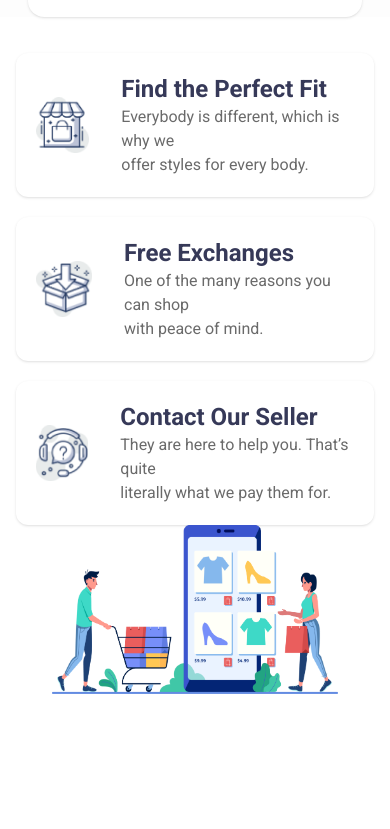
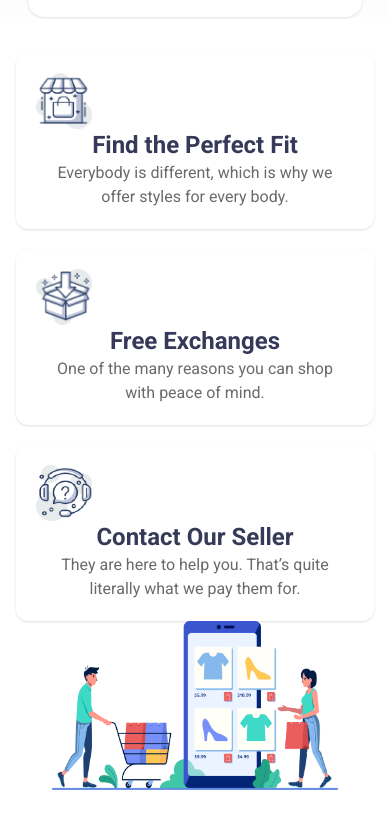
Before and after one commit to adnanmahmud0/penguin-fashion, a plain HTML site: page index.html in a window 390 px wide. Shown: the part 4296-5125 px from the top of the page. Before the commit the page ends 5070 px from the top, so only its background shows below. Drawn offline with nearby package versions, Linux system fonts and the light colour scheme.

```diff
--- a/index.html
+++ b/index.html
@@ -171,9 +171,9 @@
         <section class="lg:px-32 lg:py-12 px-4">
             <div class="lg:flex items-center mb-20">
                 <!-- Left Side - Features -->
-                <div class="lg:w-2/5 space-y-5">
+                <div class="lg:w-2/5 space-y-5 ">
                     <!-- Feature 1 -->
-                    <div class="flex items-start bg-white rounded-xl shadow p-5 items-center">
+                    <div class="lg:flex lg:items-start lg:text-left text-center bg-white rounded-xl shadow p-5">
                         <img src="icons/house.png" alt="Perfect Fit Icon" class="w-14 h-14 mr-8">
                         <div>
                             <h2 class="text-2xl font-semibold text-[#363958]">Find the Perfect Fit</h2>
@@ -181,7 +181,7 @@
                         </div>
                     </div>
                     <!-- Feature 2 -->
-                    <div class="flex items-start bg-white rounded-xl shadow p-5 items-center">
+                    <div class="lg:flex lg:items-start lg:text-left text-center bg-white rounded-xl shadow p-5">
                         <img src="icons/box.png" alt="Free Exchanges Icon" class="w-14 h-14 mr-8">
                         <div>
                             <h2 class="text-2xl font-semibold text-[#363958]">Free Exchanges</h2>
@@ -189,7 +189,7 @@
                         </div>
                     </div>
                     <!-- Feature 3 -->
-                    <div class="flex items-start bg-white rounded-xl shadow p-5 items-center">
+                    <div class="lg:flex lg:items-start lg:text-left text-center bg-white rounded-xl shadow p-5">
                         <img src="icons/question.png" alt="Contact Seller Icon" class="w-14 h-14 mr-8">
                         <div>
                             <h2 class="text-2xl font-semibold text-[#363958]">Contact Our Seller</h2>
```
